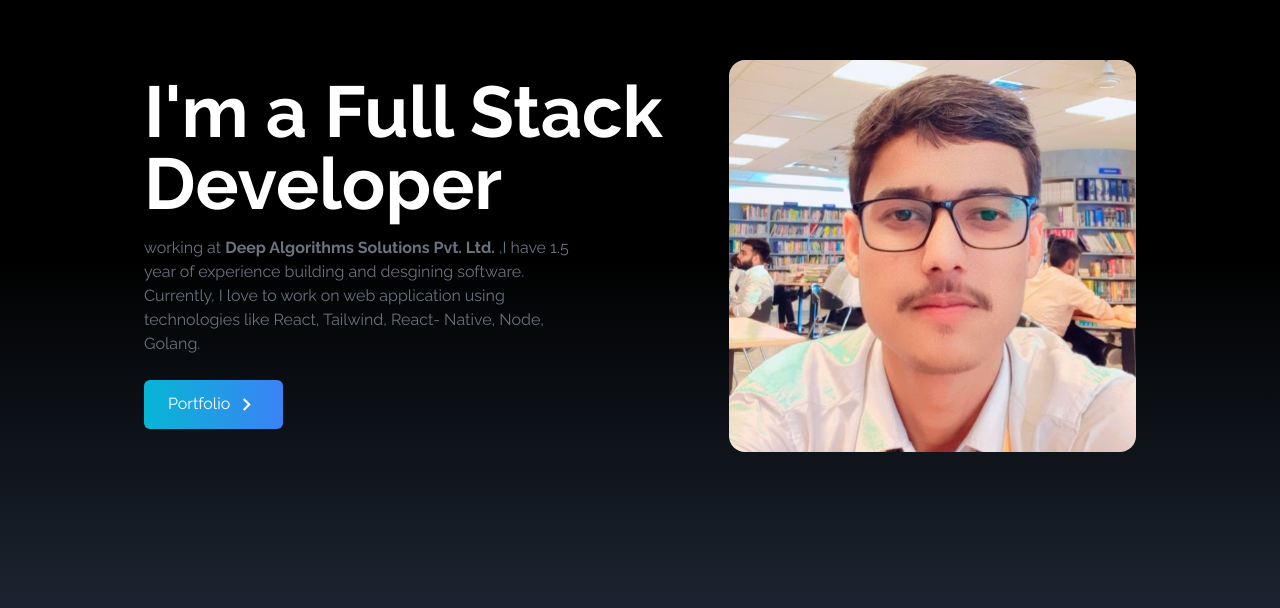
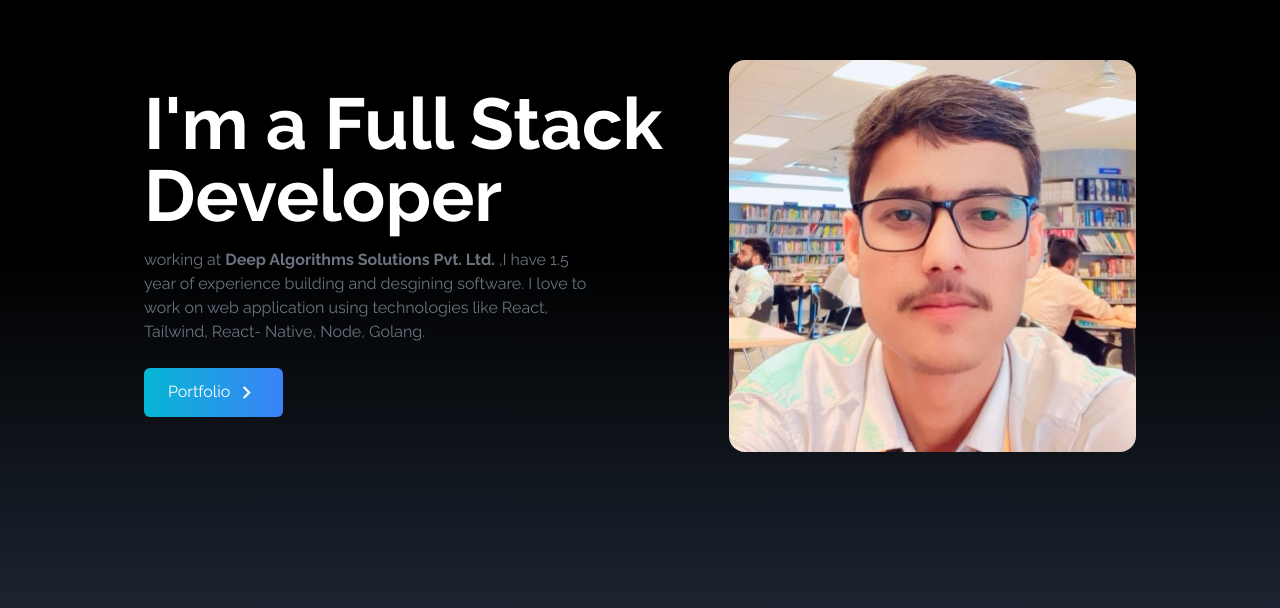
Before and after one commit to yashvishwakarma01/yash_portfolio, a React (Create React App) app: page /home in a window 1280 px wide. Shown: the part 144-752 px from the top of the page. Built offline with nearby package versions, Linux system fonts and the light colour scheme.

Commit message:
changes in home

```diff
--- a/src/components/Home.jsx
+++ b/src/components/Home.jsx
@@ -16,7 +16,7 @@ const Home = () => {
           </h2>
           <p className="text-gray-500 py-4 max-w-md">
             working at <b>Deep Algorithms Solutions Pvt. Ltd.</b> ,I have 1.5 year of experience building
-            and desgining software. Currently, I love to work on web application
+            and desgining software. I love to work on web application
             using technologies like React, Tailwind, React- Native, Node, Golang.
           </p>
 
```
